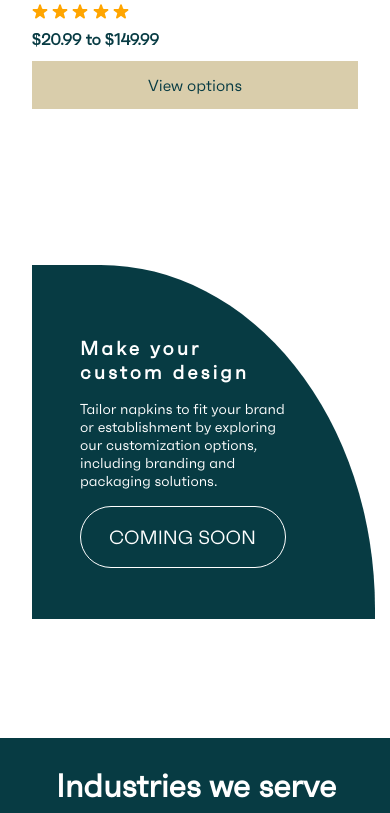
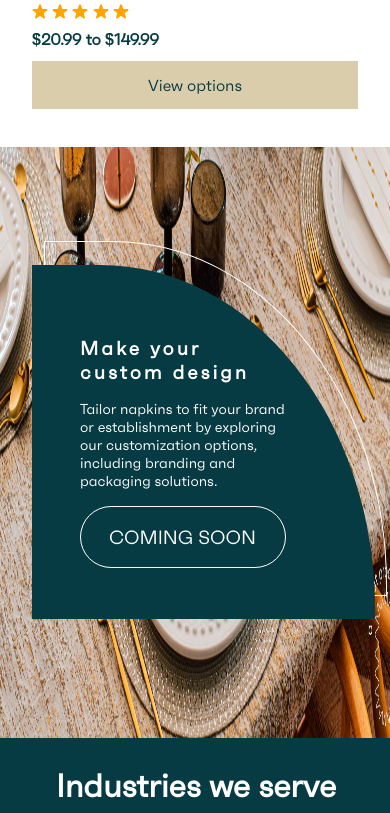
Before and after one commit to IllegalDoc/NaptecTest, a plain HTML site: page index.html in a window 390 px wide. Shown: the part 6851-7664 px from the top of the page. Drawn offline with Linux system fonts and the light colour scheme; the site is published under a folder, as on GitHub Pages, so addresses that start at the root find nothing.

```diff
--- a/index.html
+++ b/index.html
@@ -825,7 +825,7 @@
     </section>
     <section class="customdesign">
       <div class="customdesign-image">
-        <img src="/images/makeyourcustomdesign.webp" alt="" />
+        <img src="images/makeyourcustomdesign.webp" alt="" />
       </div>
       <div class="customshape2"></div>
       <div class="customdesign-shape">
```
